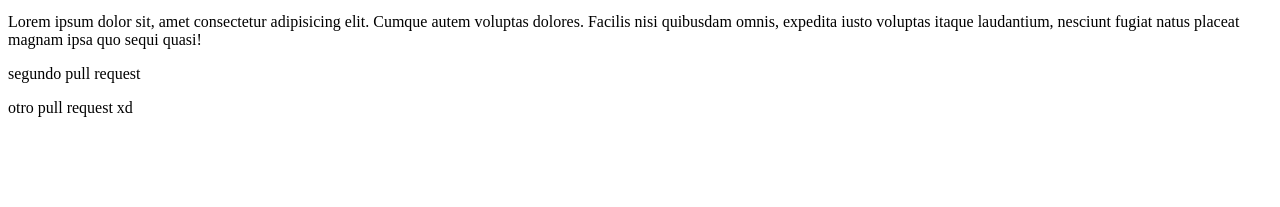
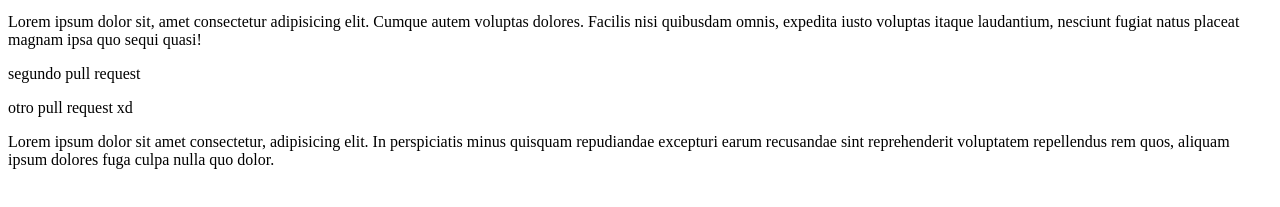
Before and after one commit to SebastianGanoza21/Prueba1, a plain HTML site: page index.html in a window 1280 px wide. Shown: the part 101-308 px from the top of the page. Drawn offline with Linux system fonts and the light colour scheme.

Commit message:
editando el html 2

```diff
--- a/index.html
+++ b/index.html
@@ -15,5 +15,8 @@
 
 
     <p>otro pull request xd</p>
+
+
+    <p>Lorem ipsum dolor sit amet consectetur, adipisicing elit. In perspiciatis minus quisquam repudiandae excepturi earum recusandae sint reprehenderit voluptatem repellendus rem quos, aliquam ipsum dolores fuga culpa nulla quo dolor.</p>
 </body>
 </html>
```
